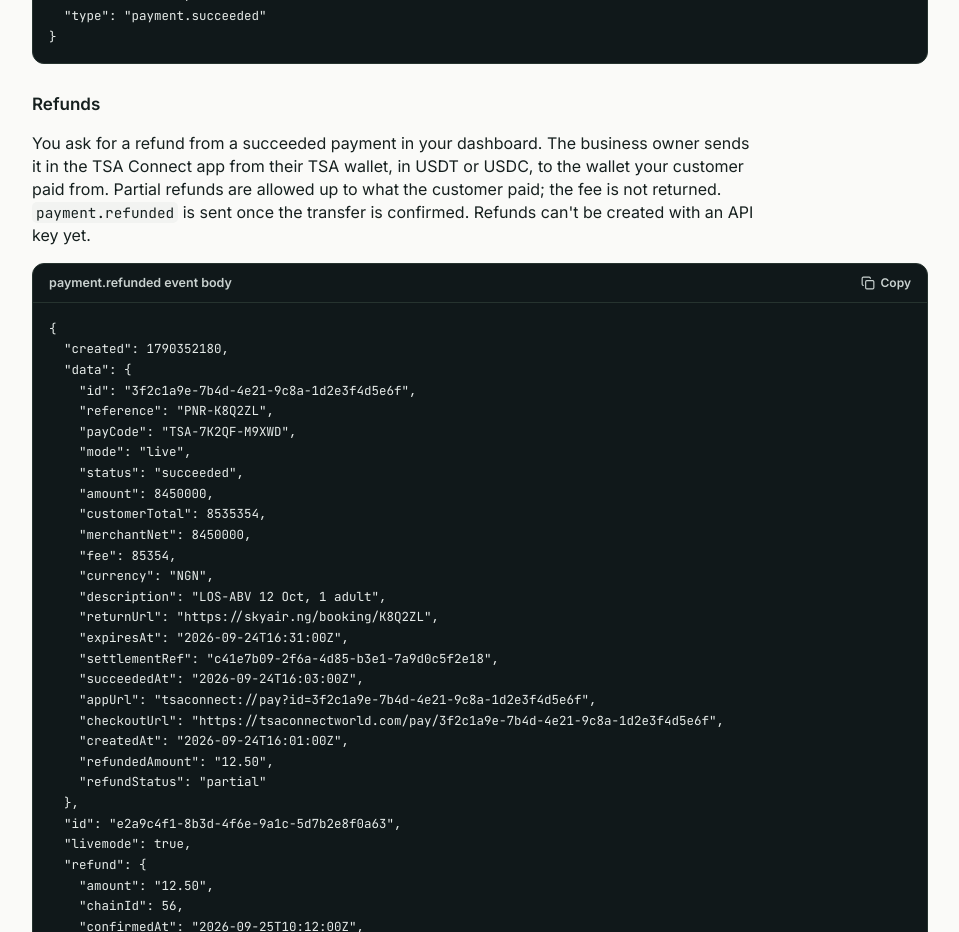
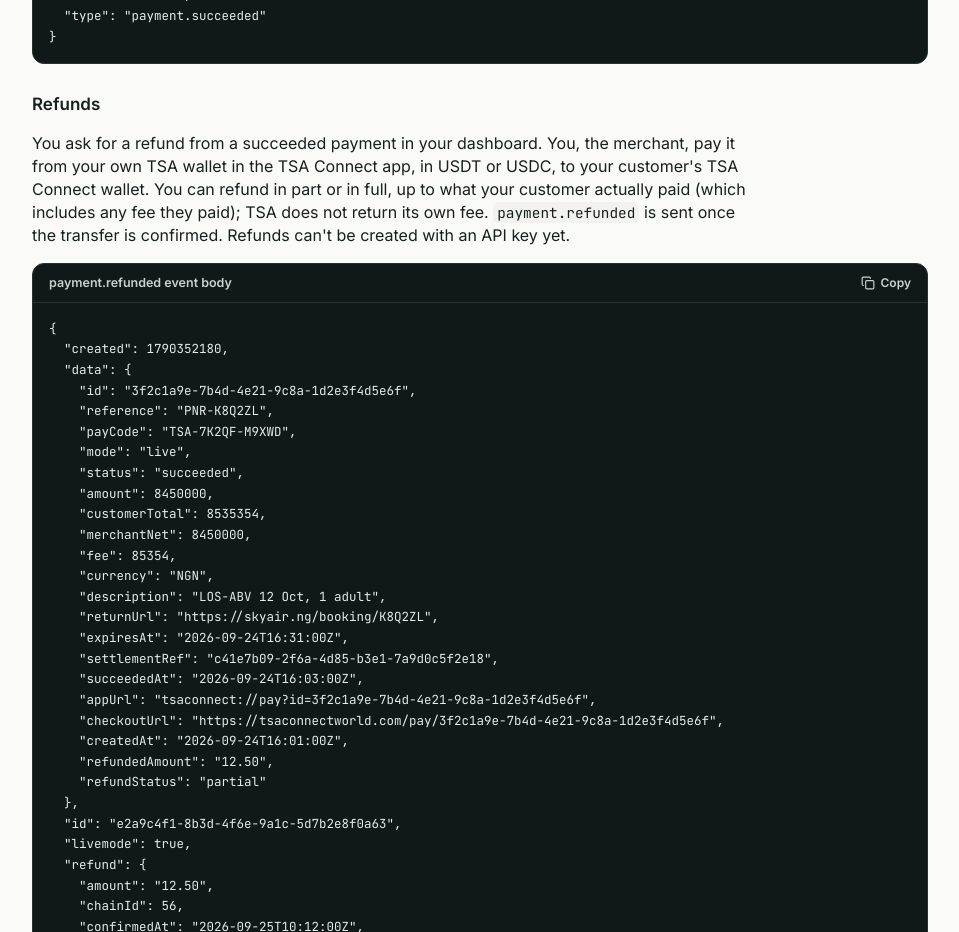
Before and after one commit to Tsaconnect/tsaconnect, a React (Vite) app in the folder tsa-web/: page /docs in a window 1280 px wide. Shown: the part 6360-7292 px from the top of the page, without its empty margins (284-1243 px from the left). Built offline with nearby package versions, Linux system fonts and the light colour scheme; no server answers.

Commit message:
docs(pay): say the merchant pays refunds to the customer's TSA wallet

```diff
--- a/tsa-web/src/features/docs/Docs.tsx
+++ b/tsa-web/src/features/docs/Docs.tsx
@@ -227,9 +227,10 @@ export function Docs() {
             <CodeBlock title="Event body" code={webhookBody} />
             <H3>Refunds</H3>
             <P>
-              You ask for a refund from a succeeded payment in your dashboard. The business owner sends it in the TSA Connect app from their TSA
-              wallet, in USDT or USDC, to the wallet your customer paid from. Partial refunds are allowed up to what the customer paid; the fee is
-              not returned. <C>payment.refunded</C> is sent once the transfer is confirmed. Refunds can't be created with an API key yet.
+              You ask for a refund from a succeeded payment in your dashboard. You, the merchant, pay it from your own TSA wallet in the TSA
+              Connect app, in USDT or USDC, to your customer's TSA Connect wallet. You can refund in part or in full, up to what your customer
+              actually paid (which includes any fee they paid); TSA does not return its own fee. <C>payment.refunded</C> is sent once the transfer
+              is confirmed. Refunds can't be created with an API key yet.
             </P>
             <CodeBlock title="payment.refunded event body" code={refundWebhookBody} />
             <Reference
```
Also changed, not shown: 1 other file (tests, documents, lock files or other folders).
